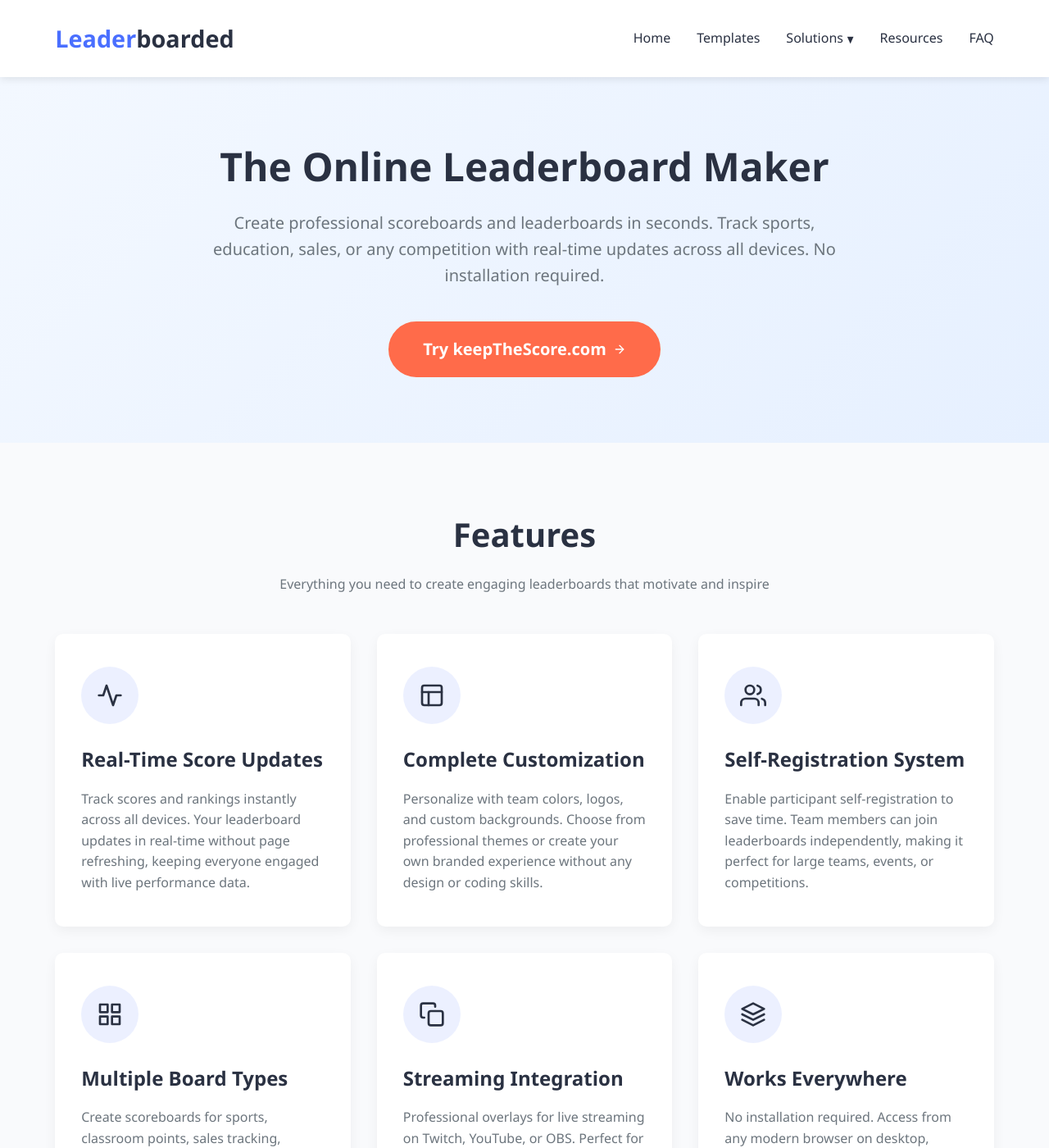
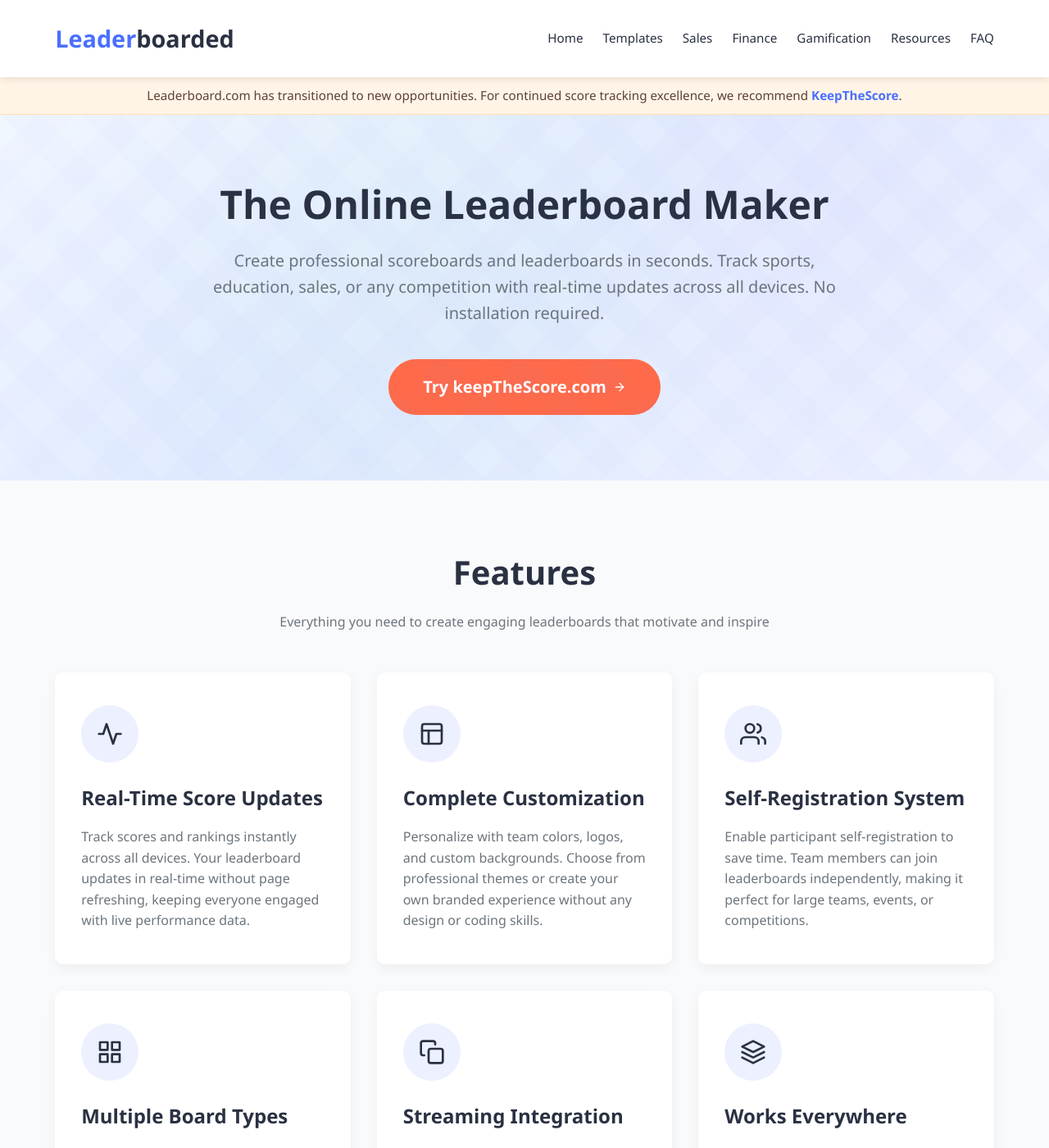
Before and after one commit to caspii/leaderboarded.com, a Jekyll site: the page built from index.md, in a window 1280 px wide and 1400 px high. Shown: the whole window at 82% size. Built offline with Jekyll 4.4.1, drawn with Linux system fonts in a browser that asks for light colours; comment, search, counter and statistics services are not loaded.

Commit message:
Add transition notification bar and improve site navigation
- Add notification bar announcing transition to KeepTheScore with UTM tracking
- Enhance hero sections with gradient backgrounds and subtle pattern overlays
- Simplify navigation by removing dropdown menu and using flat link structure
- Improve mobile responsiveness with better spacing and wrapping
- Fix z-index layering to ensure proper element stacking

🤖 Generated with [Claude Code](https://claude.ai/code)

Co-Authored-By: Claude <noreply@anthropic.com>

```diff
--- a/_includes/header.html
+++ b/_includes/header.html
@@ -5,15 +5,9 @@
             <ul class="nav-links">
                 <li><a href="{{ '/' | relative_url }}">Home</a></li>
                 <li><a href="{{ '/templates' | relative_url }}">Templates</a></li>
-                <li class="dropdown">
-                    <a href="#" class="dropdown-toggle">Solutions</a>
-                    <ul class="dropdown-menu">
-                        <li><a href="{{ '/sales-leaderboard' | relative_url }}">Sales Teams</a></li>
-                        <li><a href="{{ '/financial-services-leaderboard' | relative_url }}">Financial Services</a></li>
-                        <li><a href="{{ '/blog/real-estate-leaderboard-or-how-to-increase-real-estate-sales-use-gamification' | relative_url }}">Real Estate</a></li>
-                        <li><a href="{{ '/gamification-leaderboard' | relative_url }}">Gamification Guide</a></li>
-                    </ul>
-                </li>
+                <li><a href="{{ '/sales-leaderboard' | relative_url }}">Sales</a></li>
+                <li><a href="{{ '/financial-services-leaderboard' | relative_url }}">Finance</a></li>
+                <li><a href="{{ '/gamification-leaderboard' | relative_url }}">Gamification</a></li>
                 <li><a href="{{ '/resources' | relative_url }}">Resources</a></li>
                 <li><a href="{{ '/faq/' | relative_url }}">FAQ</a></li>
             </ul>
--- a/_layouts/default.html
+++ b/_layouts/default.html
@@ -27,6 +27,13 @@
 <body>
     {% include header.html %}
 
+    <!-- Notification Bar -->
+    <div class="notification-bar">
+        <div class="container">
+            <p>Leaderboard.com has transitioned to new opportunities. For continued score tracking excellence, we recommend <a href="https://keepthescore.com/?utm_source=leaderboard.com&utm_medium=notification-bar&utm_campaign=transition" rel="noopener" target="_blank">KeepTheScore</a>.</p>
+        </div>
+    </div>
+
     {{ content }}
 
     {% include footer.html %}
--- a/styles.css
+++ b/styles.css
@@ -45,6 +45,37 @@ body {
 }
 
 /* ==========================================================================
+   3.1 Notification Bar
+   ========================================================================== */
+.notification-bar {
+    background-color: #FFF4E6;
+    border-bottom: 1px solid #FFE0B2;
+    color: #5D4037;
+    padding: 0.75rem 0;
+    text-align: center;
+    position: relative;
+    z-index: 50;
+}
+
+.notification-bar p {
+    margin: 0;
+    font-size: 0.95rem;
+    line-height: 1.4;
+}
+
+.notification-bar a {
+    color: #4A6FFF;
+    text-decoration: none;
+    font-weight: 600;
+    transition: color 0.3s ease;
+}
+
+.notification-bar a:hover {
+    color: #3A5FEF;
+    text-decoration: underline;
+}
+
+/* ==========================================================================
    4. Header / Navigation
    ========================================================================== */
 header {
@@ -52,7 +83,7 @@ header {
     box-shadow: 0 2px 10px rgba(0, 0, 0, 0.1);
     position: sticky;
     top: 0;
-    z-index: 100;
+    z-index: 1000;
 }
 
 .navbar {
@@ -60,6 +91,8 @@ header {
     justify-content: space-between;
     align-items: center;
     padding: 1.5rem 0;
+    position: relative;
+    z-index: 1001;
 }
 
 .logo {
@@ -76,7 +109,8 @@ header {
 .nav-links {
     display: flex;
     list-style: none;
-    gap: 2rem;
+    gap: 1.5rem;
+    align-items: center;
 }
 
 .nav-links a {
@@ -84,57 +118,15 @@ header {
     color: var(--dark);
     font-weight: 500;
     transition: color 0.3s;
+    font-size: 0.95rem;
+    white-space: nowrap;
 }
 
 .nav-links a:hover {
     color: var(--primary);
 }
 
-/* Dropdown menu styles */
-.dropdown {
-    position: relative;
-}
-
-.dropdown-toggle::after {
-    content: '▼';
-    font-size: 0.7em;
-    margin-left: 0.3rem;
-}
-
-.dropdown-menu {
-    display: none;
-    position: absolute;
-    top: 100%;
-    left: 0;
-    background-color: white;
-    box-shadow: 0 8px 16px rgba(0,0,0,0.1);
-    border-radius: 8px;
-    min-width: 200px;
-    padding: 0.5rem 0;
-    z-index: 1000;
-    list-style: none;
-}
-
-.dropdown:hover .dropdown-menu {
-    display: block;
-}
-
-.dropdown-menu li {
-    list-style: none;
-}
-
-.dropdown-menu a {
-    display: block;
-    padding: 0.5rem 1.5rem;
-    color: var(--dark);
-    text-decoration: none;
-    transition: background-color 0.3s;
-}
-
-.dropdown-menu a:hover {
-    background-color: var(--light);
-    color: var(--primary);
-}
+
 
 /* ==========================================================================
    5. Footer
@@ -406,7 +398,27 @@ footer {
 .home-hero {
     padding: 5rem 0;
     text-align: center;
-    background: linear-gradient(135deg, #F3F8FF 0%, #E6F0FF 100%);
+    background:
+        radial-gradient(circle at 20% 80%, rgba(74, 111, 255, 0.05) 0%, transparent 50%),
+        radial-gradient(circle at 80% 20%, rgba(139, 92, 246, 0.05) 0%, transparent 50%),
+        radial-gradient(circle at 40% 40%, rgba(34, 197, 94, 0.03) 0%, transparent 50%),
+        linear-gradient(135deg, #F3F8FF 0%, #E6F0FF 50%, #F0F4FF 100%);
+    position: relative;
+    overflow: hidden;
+}
+
+.home-hero::before {
+    content: '';
+    position: absolute;
+    top: 0;
+    left: 0;
+    right: 0;
+    bottom: 0;
+    background-image:
+        repeating-linear-gradient(45deg, transparent, transparent 35px, rgba(74, 111, 255, 0.03) 35px, rgba(74, 111, 255, 0.03) 70px),
+        repeating-linear-gradient(-45deg, transparent, transparent 35px, rgba(139, 92, 246, 0.03) 35px, rgba(139, 92, 246, 0.03) 70px);
+    opacity: 0.5;
+    pointer-events: none;
 }
 
 .home-hero h1 {
@@ -462,7 +474,12 @@ footer {
 .home-stats {
     padding: 4rem 0;
     text-align: center;
-    background: linear-gradient(135deg, #F3F8FF 0%, #E6F0FF 100%);
+    background:
+        radial-gradient(circle at 30% 70%, rgba(74, 111, 255, 0.04) 0%, transparent 40%),
+        radial-gradient(circle at 70% 30%, rgba(139, 92, 246, 0.04) 0%, transparent 40%),
+        linear-gradient(135deg, #F3F8FF 0%, #E6F0FF 50%, #F0F4FF 100%);
+    position: relative;
+    overflow: hidden;
 }
 
 .home-stats-grid {
@@ -993,12 +1010,24 @@ footer {
     .navbar {
         flex-direction: column;
         gap: 1rem;
+        padding: 1rem 0;
     }
 
     .nav-links {
-        gap: 1rem;
+        gap: 0.75rem;
         flex-wrap: wrap;
         justify-content: center;
+        width: 100%;
+    }
+
+    .nav-links li {
+        flex: 0 0 auto;
+    }
+
+    .nav-links a {
+        font-size: 0.9rem;
+        padding: 0.5rem 0.75rem;
+        display: inline-block;
     }
 
     .home-hero h1,
```
Also changed, not shown: templates.css (+21 -1 lines).
